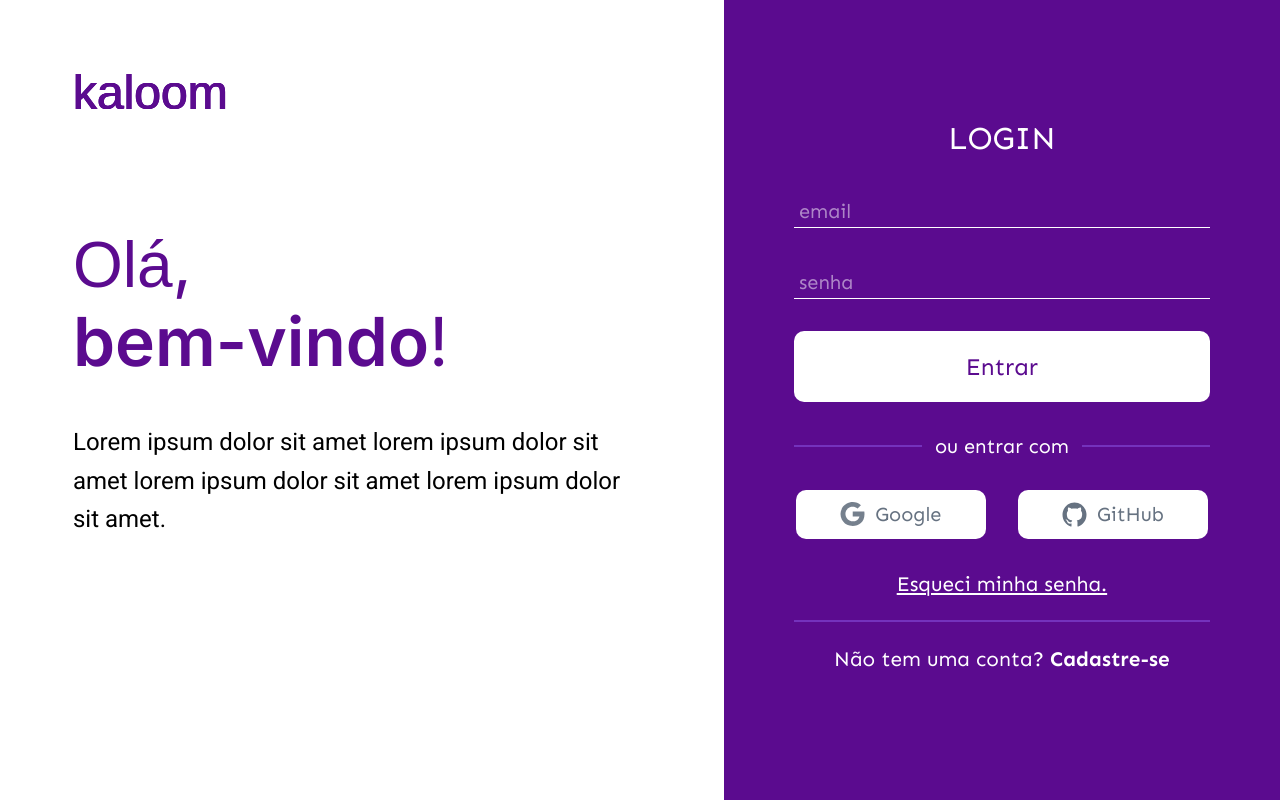
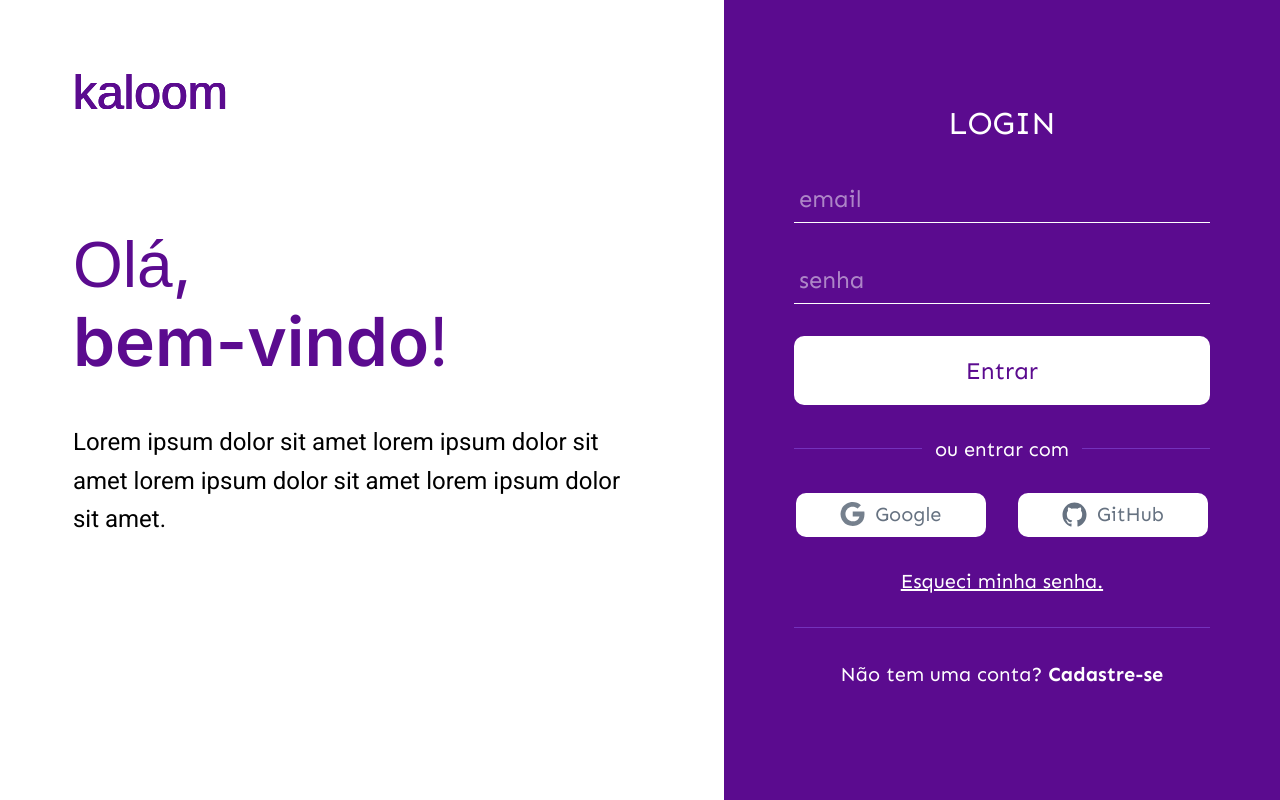
Before and after one commit to kaloom-team/kaloom, a React (Vite) app: page / in a window 1280 px wide. Built offline with nearby package versions, Linux system fonts and the light colour scheme; a web font is replaced by a local one.

Commit message:
feat: adjust sign-in and auth buttons padding

```diff
--- a/src/App.module.scss
+++ b/src/App.module.scss
@@ -11,7 +11,7 @@
     color: $color;
     font-weight: $weight;
     font-family: "Sen", sans-serif;
-    font-size: 1.3rem;
+    font-size: 1.25rem;
     text-decoration: $decoration;
 }
 
@@ -102,7 +102,7 @@
                 color: var(--white);
                 width: 100%;
                 font-size: 1rem;
-                padding: 10px 10px 10px 5px;
+                padding: 20px 10px 10px 5px;
                 display: block;
                 outline: none;
                 border: none;
@@ -113,7 +113,7 @@
 
             .label{
                 font-family: 'Sen', sans-serif;
-                font-size: 1.25rem;
+                font-size: 1.5rem;
                 color: var(--white);
                 opacity: 50%;
                 position: absolute;
@@ -160,18 +160,21 @@
 
             .forgot{
                 @include links(var(--white), 100, underline);
+                margin-bottom: 10px;
             }
         }
     }
 
     .divider {
-        @include divider(100%, 0)
+        @include divider(100%, 0);
+        margin-bottom: 10px;
     }
 
     .linkCadastro {
         color: var(--white);
         font-family: 'Sen', sans-serif;
-        font-size: 1.3rem;
+        font-size: 1.25rem;
+        font-weight: 10;
 
         .linkao {
             @include links(var(--white), 700, none);
@@ -200,7 +203,7 @@
 }
 
 .signInButton{
-    @include button(26rem, var(--white), 1.3rem, 0px);
+    @include button(26rem, var(--white), 1.25rem, 0px);
     transition: all 0.4s;
 
     .textEntrar{
@@ -213,7 +216,7 @@
 }
 
 .authButton{
-    @include button(11.875rem, var(--white), 0.75rem, 0.625rem);
+    @include button(11.875rem, var(--white), 0.60rem, 0.625rem);
 
     .textRede{
         @include textButton(var(--gray-300), 'Sen', 1.25rem);
```
